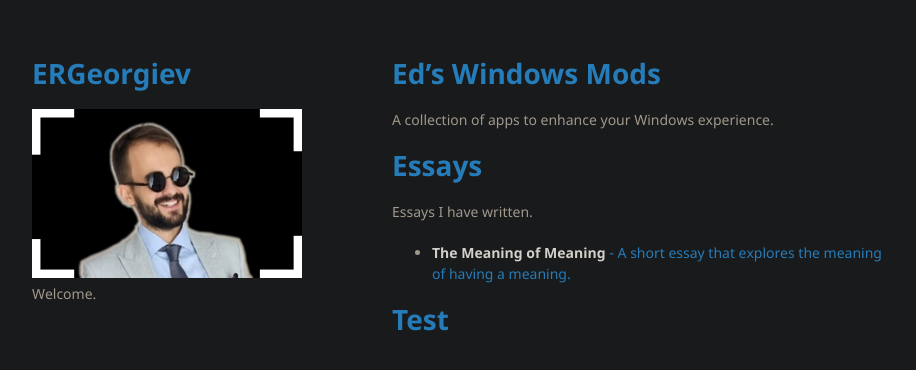
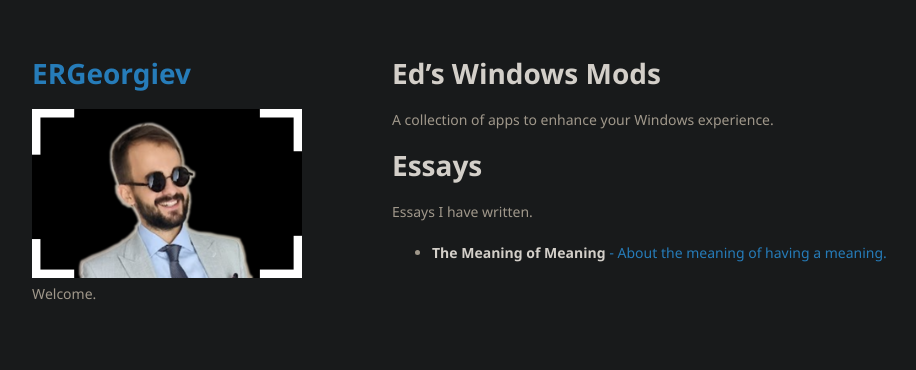
Before and after one commit to ERGeorgiev/ergeorgiev.github.io, a Jekyll site: the page built from index.md, in a window 1280 px wide. Shown: the top 370 px of the page, without its empty margins (178-1094 px from the left). Built offline with Jekyll 4.4.1, drawn with Linux system fonts in a browser that asks for light colours; our own code applies the rules of GitHub Pages for plain Markdown files.

Commit message:
Removed test pag

```diff
--- a/_layouts/default.html
+++ b/_layouts/default.html
@@ -12,11 +12,9 @@
   <body style="background-color:#181a1b;">
     <div class="wrapper">
       <header>
-        <h1><a href="{{ "/" | absolute_url }}">{{ site.title | default: site.github.repository_name }}</a></h1>
+        <h1><strong><a href="{{ "/" | absolute_url }}">ERGeorgiev</a></strong></h1>
 
-        {% if site.logo %}
-          <img src="{{site.logo | relative_url}}" alt="Logo" />
-        {% endif %}
+        <img src="{{site.logo | relative_url}}" alt="Logo" />
 
         <p>{{ site.description | default: site.github.project_tagline }}</p>
       </header>
--- a/_layouts/eds-windows-mods.html
+++ b/_layouts/eds-windows-mods.html
@@ -12,7 +12,7 @@
   <body style="background-color:#181a1b;">
     <div class="wrapper">
       <header>
-        <h1><a href="{{ "/" | absolute_url }}">EdsWindowsMods</a></h1>
+        <h1><strong><a href="{{ "/" | absolute_url }}">EdsWindowsMods</a></strong></h1>
 
 		<img src="./assets/img/logo-edswindowsmods.png" alt="Logo" />
 
--- a/index.md
+++ b/index.md
@@ -2,14 +2,12 @@
 layout: default
 ---
 
-# [Ed's Windows Mods](./eds-windows-mods.html)
+# [**Ed's Windows Mods**](./eds-windows-mods.html)
 
 A collection of apps to enhance your Windows experience.
 
-# [Essays](https://github.com/ERGeorgiev/essays)
+# [**Essays**](https://github.com/ERGeorgiev/essays)
 
 Essays I have written.
 
-- [**The Meaning of Meaning** - A short essay that explores the meaning of having a meaning.](https://github.com/ERGeorgiev/essays/blob/main/the-meaning-of-meaning.md)
-
-# [Test](./test.html)
+- [**The Meaning of Meaning** - About the meaning of having a meaning.](https://github.com/ERGeorgiev/essays/blob/main/the-meaning-of-meaning.md)
```
Also changed, not shown: _layouts/post.html (deleted, +0 -14 lines), test.md (deleted, +0 -5 lines).
